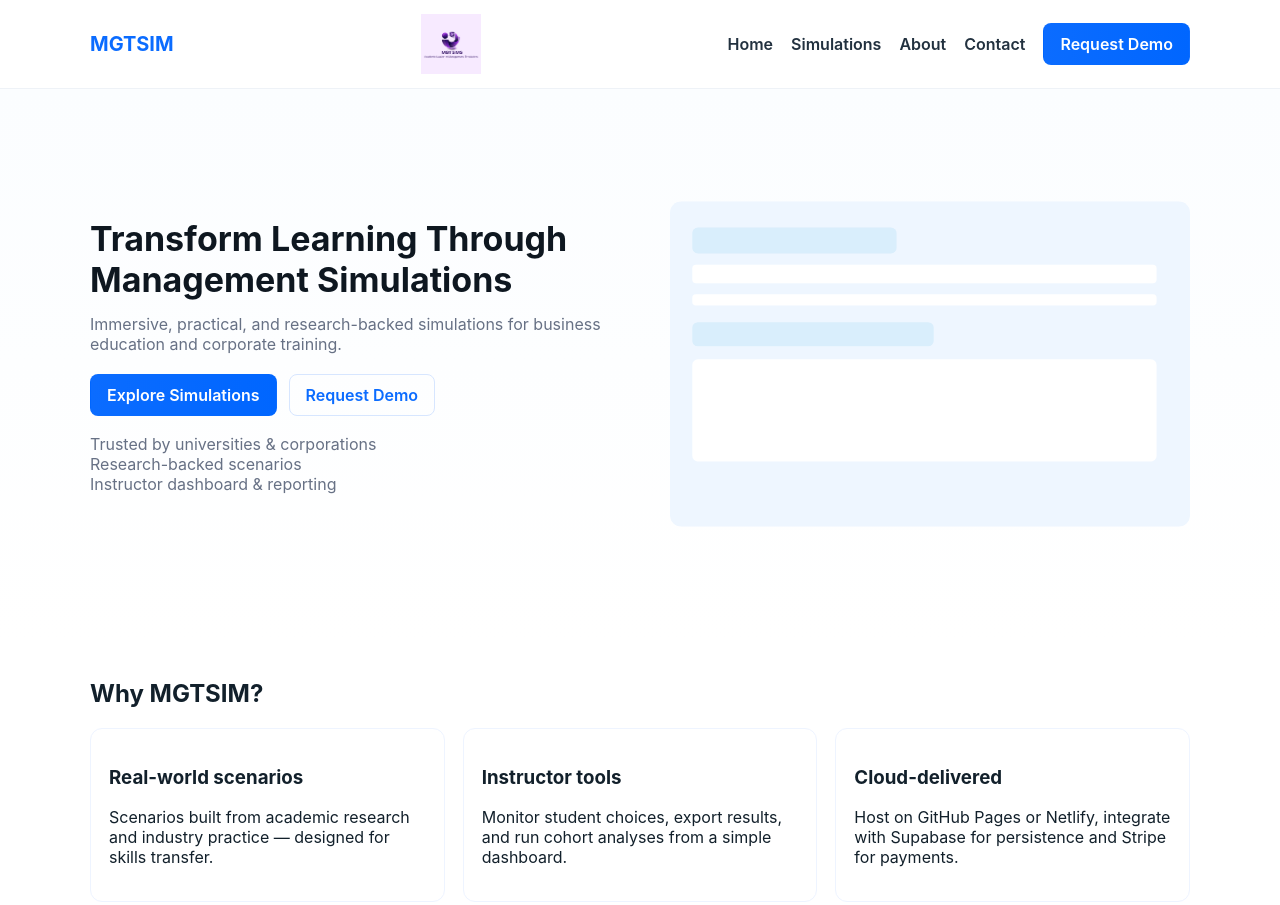
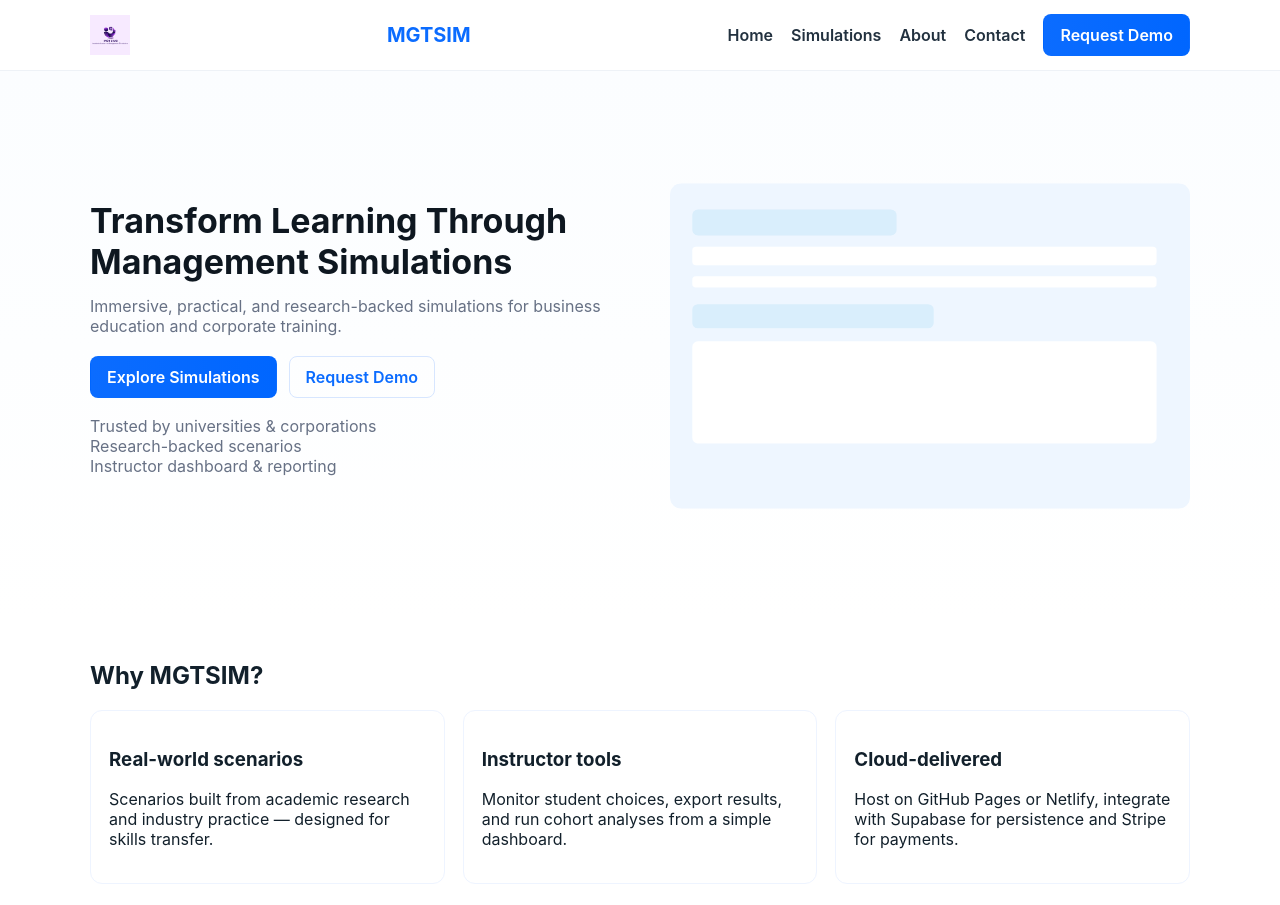
Before and after one commit to reachjanarthanan/mgtsimulation, a plain HTML site: page index.html in a window 1280 px wide. Shown: the top 905 px of the page. Drawn offline with Linux system fonts and the light colour scheme.

Commit message:
Add files via upload

```diff
--- a/assets/css/style.css
+++ b/assets/css/style.css
@@ -63,8 +63,4 @@ body{font-family:Inter,ui-sans-serif,system-ui,Arial,sans-serif;margin:0;color:#
   .header-inner{gap:10px}
 }
 
-/* Logo size */
-.logo {
-  height: 60px;
-  width: auto;
-}
+.logo { height:40px !important; width:auto; vertical-align:middle; }
--- a/index.html
+++ b/index.html
@@ -10,8 +10,7 @@
 <body>
   <header class="site-header">
     <div class="container header-inner">
-      <div class="brand">MGTSIM</div>
-      <img src="./assets/img/logo.png" class="logo">
+      <img src="./assets/img/logo.png" class="logo"><div class="brand">MGTSIM</div>
       <nav class="nav" id="mainNav">
         <a href="index.html" class="nav-link">Home</a>
         <a href="simulations.html" class="nav-link">Simulations</a>
@@ -125,7 +124,7 @@
   <footer class="site-footer">
     <div class="container footer-inner">
       <div class="footer-left">
-        <div class="brand">MGTSIM</div>
+        <img src="./assets/img/logo.png" class="logo"><div class="brand">MGTSIM</div>
         <p>Management simulations for higher education and corporate training.</p>
       </div>
       <div class="footer-right">
```
Also changed, not shown: simulations.html (+2 -2 lines).
